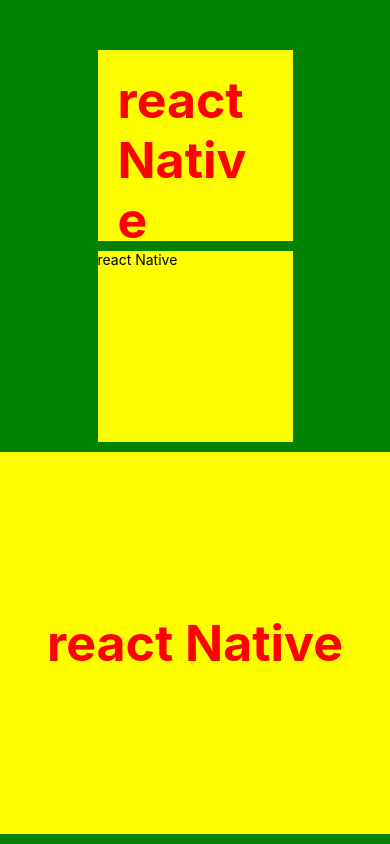
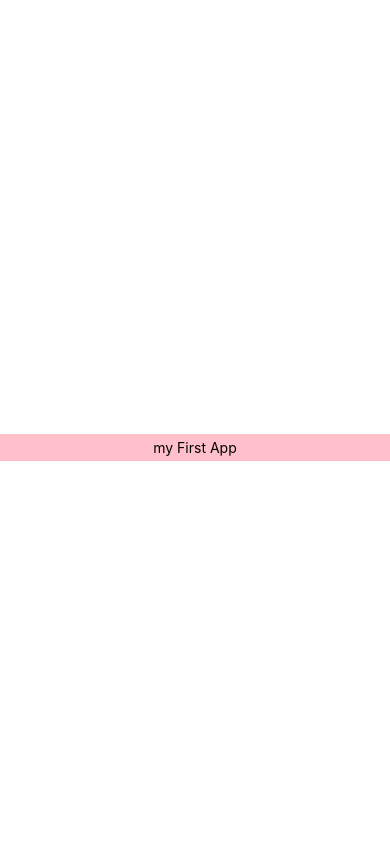
Before and after one commit to sAmH365/react_native_01, a React Native app: screen / in a window 390 px wide. Built offline with nearby package versions, Linux system fonts and the light colour scheme.

Commit message:
TouchEvent

```diff
--- a/App.js
+++ b/App.js
@@ -8,20 +8,18 @@
 
 import React, { Component } from 'react';
 import { View, Text, StyleSheet } from 'react-native'
+import Header from './src/header';
+
 
 class App extends Component {
+  state = {
+    appName: 'my First App'
+  }
+
   render() {
     return (
       <View style={styles.mainView}>
-        <View style={styles.subView}>
-          <Text style={styles.mainText}>react Native</Text>
-        </View>
-        <View style={styles.subView}>
-          <Text>react Native</Text>
-        </View>
-        <View style={styles.anotherSubView}>
-          <Text style={styles.mainText}>react Native</Text>
-        </View>
+        <Header name={this.state.appName}/>
       </View>
   )
   }
@@ -30,7 +28,7 @@
 const styles = StyleSheet.create({
   mainView: {
     flex: 1,
-    backgroundColor: 'green',
+    backgroundColor: 'white',
     paddingTop: 50,
     alignItems: 'center',
     justifyContent: 'center'
@@ -38,8 +36,6 @@
   subView: {
     backgroundColor: 'yellow',
     marginBottom: 10,
-    flex: 1,
-    width: '50%'
   },
   anotherSubView: {
     backgroundColor: 'yellow',
@@ -51,8 +47,8 @@
   },
   mainText: {
     color: 'red',
-    fontWeight: 'bold',
-    fontSize: 50,
+    fontWeight: 'normal',
+    fontSize: 20,
     padding: 20,
   }
 })
--- /dev/null
+++ b/src/header.js
@@ -0,0 +1,35 @@
+/**
+ * Sample React Native App
+ * https://github.com/facebook/react-native
+ *
+ * @format
+ * @flow strict-local
+ */
+
+ import React, { Component } from 'react';
+ import { View, Text, StyleSheet, TouchableOpacity } from 'react-native'
+
+
+const Header = (props) => (
+  <TouchableOpacity
+    style={styles.header}
+    // onPress={() => {alert('hello')}}
+    onLongPress={() => {alert('hello')}}
+  >
+    <View>
+      <Text>{props.name}</Text>
+    </View>
+  </TouchableOpacity>
+)
+
+
+const styles = StyleSheet.create({
+  header: {
+    backgroundColor: 'pink',
+    alignItems: 'center',
+    padding: 5,
+    width: '100%',
+  }
+})
+
+ export default Header;
```
